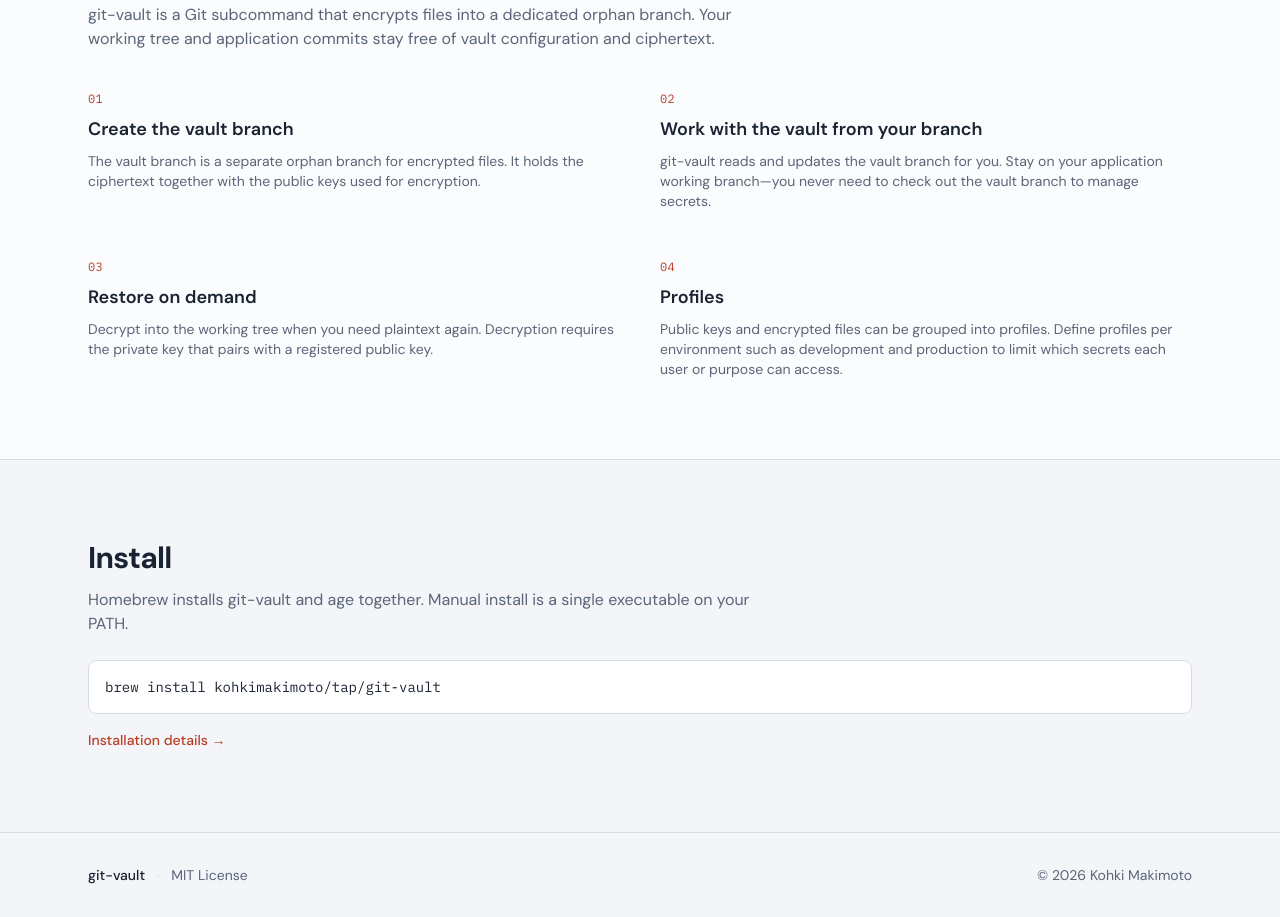
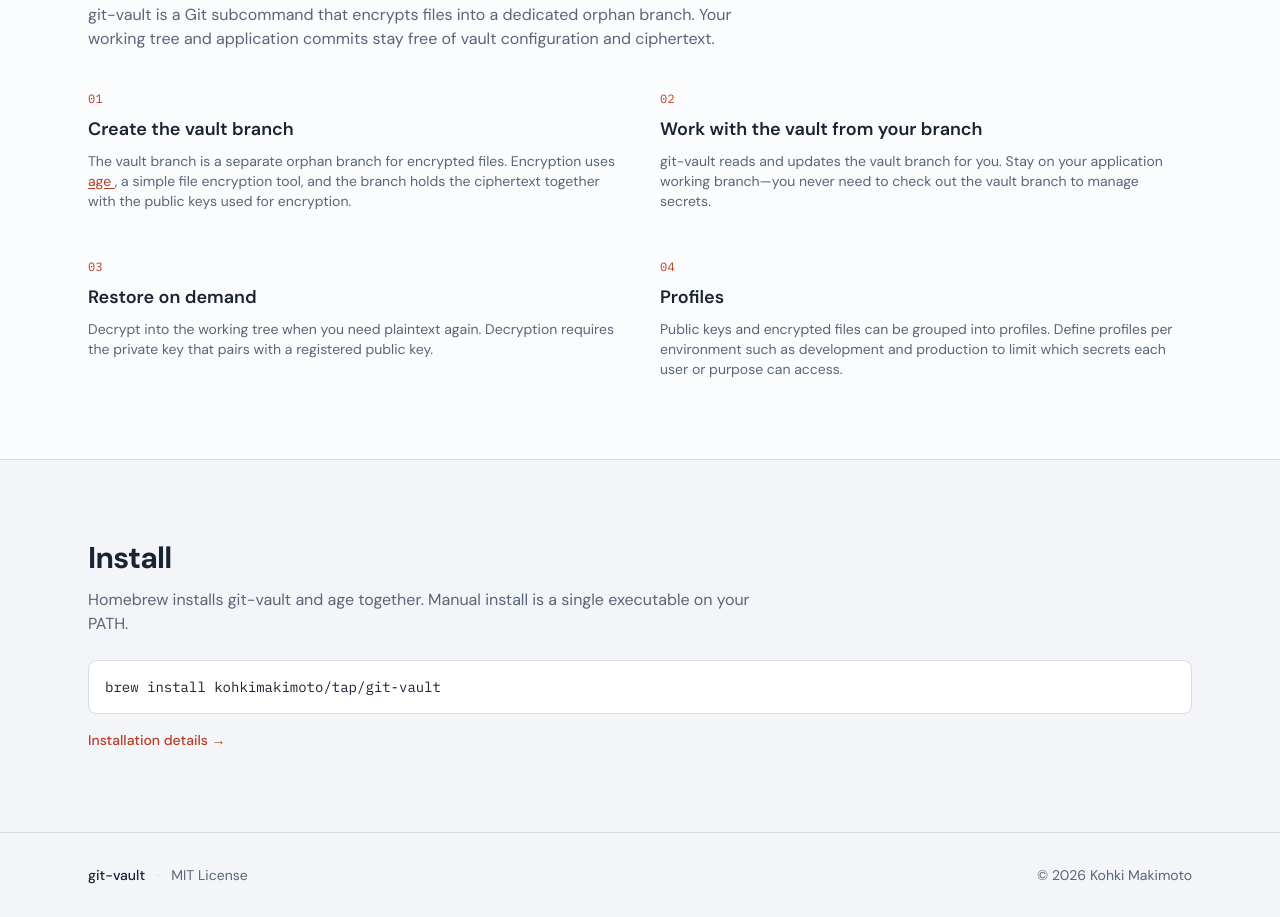
Before and after one commit to kohkimakimoto/git-vault, an Astro site in the folder website/: page / in a window 1280 px wide. Shown: the part 1384-2301 px from the top of the page. Built offline with nearby package versions, Linux system fonts and the light colour scheme; Astro itself is replaced by a stand-in of ours.

Commit message:
Restore the age mention in the first How it fits step.
Keep the vault-branch explanation and link age as the encryption tool used for ciphertext on that branch.

```diff
--- a/website/src/components/HomePage.astro
+++ b/website/src/components/HomePage.astro
@@ -66,7 +66,16 @@ const home = messages.home;
             {home.createVault}
           </h3>
           <p class="mt-2 text-sm text-[var(--fg-muted)]">
-            {home.createVaultDescription}
+            {home.createVaultBefore}
+            <a
+              href="https://github.com/FiloSottile/age"
+              class="text-[var(--accent)] underline underline-offset-2 hover:decoration-[var(--accent)]"
+              target="_blank"
+              rel="noopener noreferrer"
+            >
+              age
+            </a>
+            {home.createVaultAfter}
           </p>
         </li>
         <li>
--- a/website/src/i18n/en.ts
+++ b/website/src/i18n/en.ts
@@ -27,7 +27,8 @@ export const en = {
     howItFits: 'How it fits',
     howItFitsDescription: 'git-vault is a Git subcommand that encrypts files into a dedicated orphan branch. Your working tree and application commits stay free of vault configuration and ciphertext.',
     createVault: 'Create the vault branch',
-    createVaultDescription: 'The vault branch is a separate orphan branch for encrypted files. It holds the ciphertext together with the public keys used for encryption.',
+    createVaultBefore: 'The vault branch is a separate orphan branch for encrypted files. Encryption uses ',
+    createVaultAfter: ', a simple file encryption tool, and the branch holds the ciphertext together with the public keys used for encryption.',
     workFromBranch: 'Work with the vault from your branch',
     workFromBranchDescription: 'git-vault reads and updates the vault branch for you. Stay on your application working branch—you never need to check out the vault branch to manage secrets.',
     restore: 'Restore on demand',
--- a/website/src/i18n/ja.ts
+++ b/website/src/i18n/ja.ts
@@ -29,7 +29,8 @@ export const ja = {
     howItFits: '仕組み',
     howItFitsDescription: 'git-vaultは、ファイルを暗号化して専用のorphanブランチに保存するGitサブコマンドです。作業ツリーとアプリケーションのコミットには、vaultの設定も暗号文も入りません。',
     createVault: 'vaultブランチを作る',
-    createVaultDescription: 'vaultブランチは、暗号化されたファイルを保存するための独立したorphanブランチです。ここへ暗号文と、暗号化に使う公開鍵をまとめて置きます。',
+    createVaultBefore: 'vaultブランチは、暗号化されたファイルを保存するための独立したorphanブランチです。暗号化にはシンプルなファイル暗号化ツールの',
+    createVaultAfter: 'を使い、ここへ暗号文と公開鍵をまとめて置きます。',
     workFromBranch: '作業ブランチからvaultを扱う',
     workFromBranchDescription: 'git-vaultがvaultブランチの参照と更新を担います。ユーザーはvaultブランチをチェックアウトせず、ソースコードのある作業ブランチにいたままシークレットを操作できます。',
     restore: '必要なときに復元する',
```
